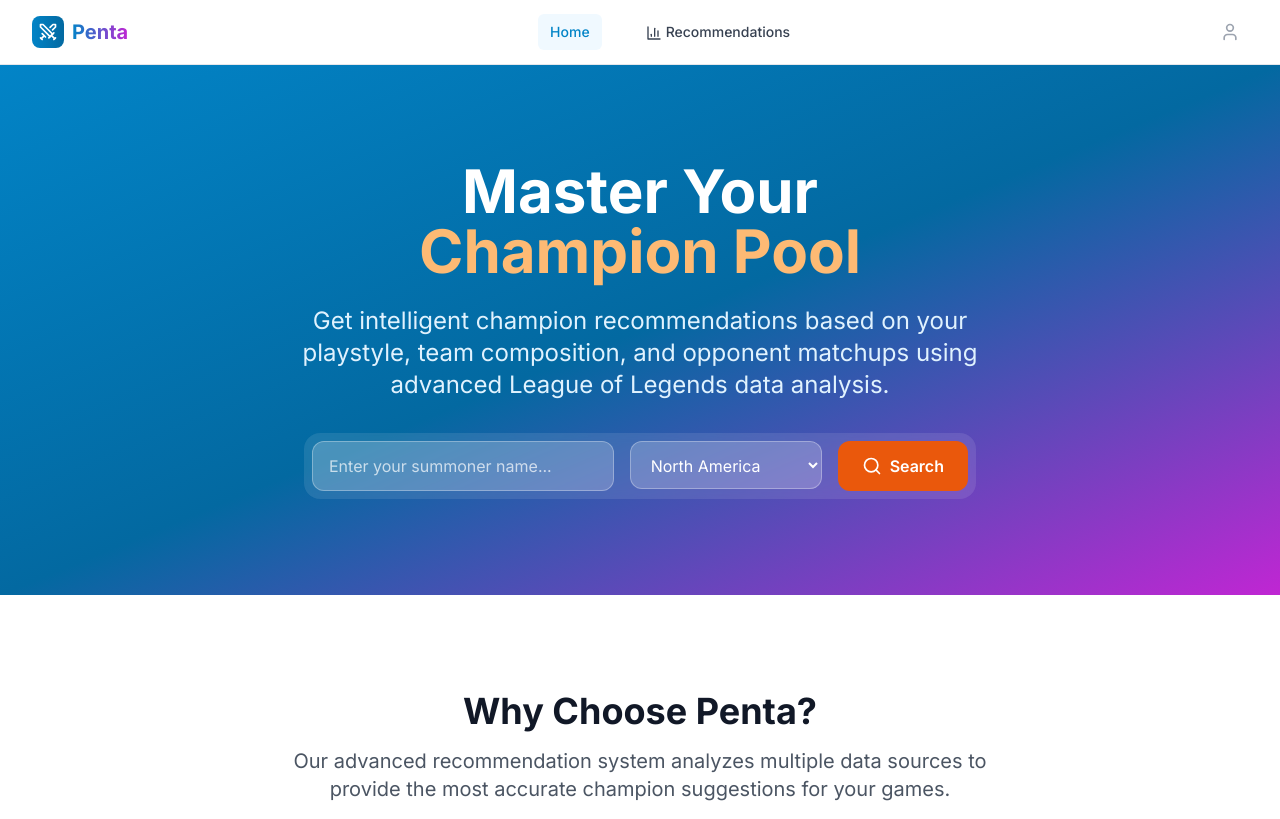
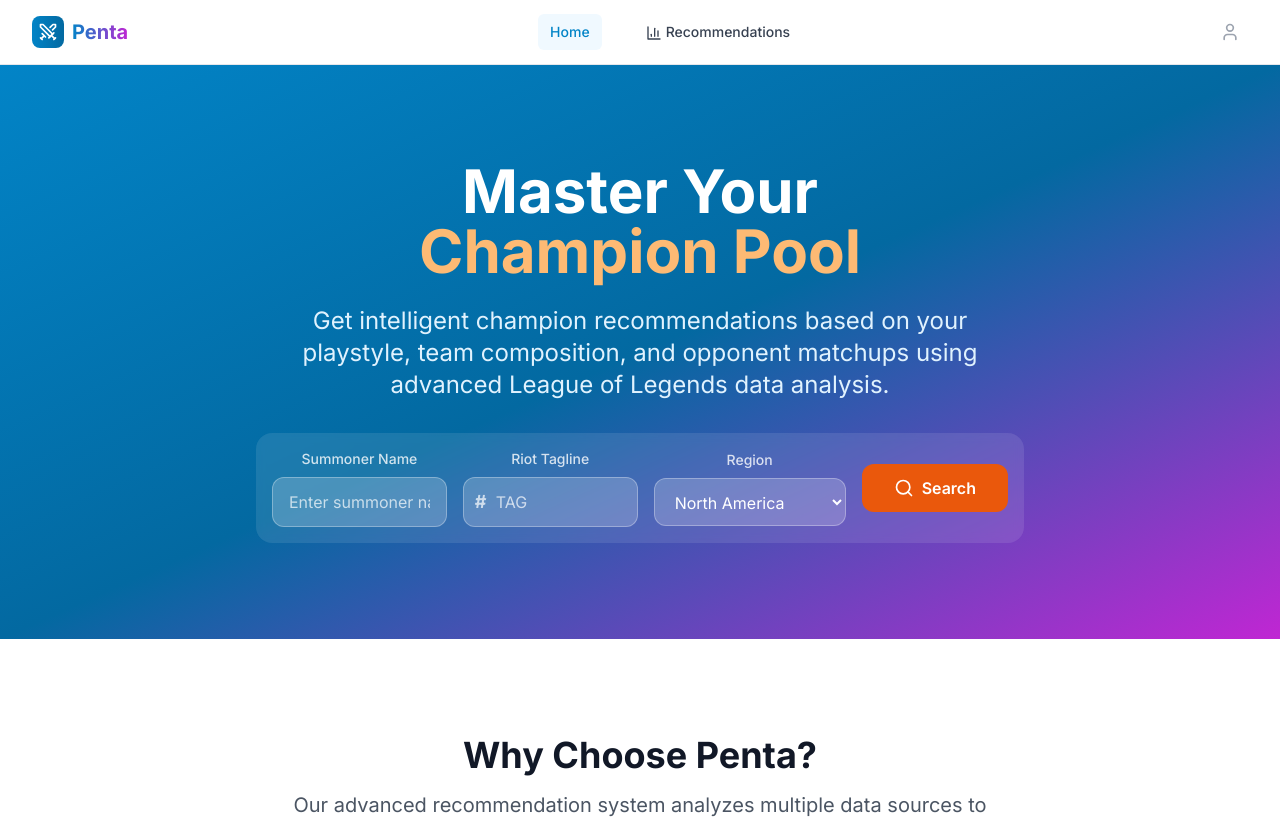
Before and after one commit to ekc395/Penta, a React (Vite) app in the folder frontend/: page / in a window 1280 px wide. Shown: the top 819 px of the page. Built offline with nearby package versions, Linux system fonts and the light colour scheme.

Commit message:
Added tag input on home page and recommendation page

```diff
--- a/frontend/src/pages/HomePage.tsx
+++ b/frontend/src/pages/HomePage.tsx
@@ -1,10 +1,11 @@
 import { useState } from 'react'
 import { Link } from 'react-router-dom'
 import { motion } from 'framer-motion'
-import { Search, Target, Users, TrendingUp, ArrowRight, Star } from 'lucide-react'
+import { Search, Target, Users, TrendingUp, ArrowRight } from 'lucide-react'
 
 export function HomePage() {
   const [summonerName, setSummonerName] = useState('')
+  const [riotTagline, setRiotTagline] = useState('')
   const [region, setRegion] = useState('NA')
 
   const regions = [
@@ -28,7 +29,10 @@ export function HomePage() {
 
   const handleSearch = () => {
     if (summonerName.trim()) {
-      window.location.href = `/player/${encodeURIComponent(summonerName.trim())}?region=${region}`
+      const fullName = riotTagline.trim()
+        ? `${summonerName.trim()}#${riotTagline.trim()}`
+        : summonerName.trim()
+      window.location.href = `/player/${encodeURIComponent(fullName)}?region=${region}`
     }
   }
 
@@ -52,29 +56,57 @@ export function HomePage() {
               and opponent matchups using advanced League of Legends data analysis.
             </p>
 
-            {/* Search Form */}
+            {/* Search Form - OP.GG Style */}
             <motion.div
               initial={{ opacity: 0, y: 20 }}
               animate={{ opacity: 1, y: 0 }}
               transition={{ duration: 0.8, delay: 0.2 }}
-              className="max-w-2xl mx-auto"
+              className="max-w-3xl mx-auto"
             >
-              <div className="flex flex-col sm:flex-row gap-4 p-2 bg-white/10 backdrop-blur-sm rounded-2xl">
-                <div className="flex-1">
+              <div className="bg-white/10 backdrop-blur-sm rounded-2xl p-4">
+                <div className="flex flex-col lg:flex-row gap-4 items-center">
+                  {/* Username Input */}
+                  <div className="flex-1 w-full">
+                    <label className="block text-sm font-medium text-white/80 mb-2">
+                      Summoner Name
+                    </label>
                     <input
                       type="text"
-                    placeholder="Enter your summoner name..."
+                      placeholder="Enter summoner name"
                       value={summonerName}
                       onChange={(e) => setSummonerName(e.target.value)}
                       onKeyPress={(e) => e.key === 'Enter' && handleSearch()}
-                    className="w-full px-4 py-3 bg-white/20 border border-white/30 rounded-xl text-white placeholder-white/70 focus:outline-none focus:ring-2 focus:ring-white/50"
+                      className="w-full px-4 py-3 bg-white/20 border border-white/30 rounded-xl text-white placeholder-white/70 focus:outline-none focus:ring-2 focus:ring-white/50 focus:border-white/50"
                     />
                   </div>
-                <div className="sm:w-48">
+
+                  {/* Riot Tagline Input */}
+                  <div className="flex-1 w-full">
+                    <label className="block text-sm font-medium text-white/80 mb-2">
+                      Riot Tagline
+                    </label>
+                    <div className="relative">
+                      <span className="absolute left-3 top-1/2 transform -translate-y-1/2 text-white/70 text-lg font-bold">#</span>
+                      <input
+                        type="text"
+                        placeholder="TAG"
+                        value={riotTagline}
+                        onChange={(e) => setRiotTagline(e.target.value)}
+                        onKeyPress={(e) => e.key === 'Enter' && handleSearch()}
+                        className="w-full pl-8 pr-4 py-3 bg-white/20 border border-white/30 rounded-xl text-white placeholder-white/70 focus:outline-none focus:ring-2 focus:ring-white/50 focus:border-white/50"
+                      />
+                    </div>
+                  </div>
+
+                  {/* Region Selector */}
+                  <div className="w-full lg:w-48">
+                    <label className="block text-sm font-medium text-white/80 mb-2">
+                      Region
+                    </label>
                     <select
                       value={region}
                       onChange={(e) => setRegion(e.target.value)}
-                    className="w-full px-4 py-3 bg-white/20 border border-white/30 rounded-xl text-white focus:outline-none focus:ring-2 focus:ring-white/50"
+                      className="w-full px-4 py-3 bg-white/20 border border-white/30 rounded-xl text-white focus:outline-none focus:ring-2 focus:ring-white/50 focus:border-white/50"
                     >
                       {regions.map((region) => (
                         <option key={region.value} value={region.value} className="text-gray-900">
@@ -83,13 +115,18 @@ export function HomePage() {
                       ))}
                     </select>
                   </div>
+
+                  {/* Search Button */}
+                  <div className="w-full lg:w-auto">
                     <button
                       onClick={handleSearch}
-                  className="px-6 py-3 bg-accent-600 hover:bg-accent-700 rounded-xl font-semibold transition-colors flex items-center justify-center space-x-2"
+                      className="w-full lg:w-auto px-8 py-3 bg-accent-600 hover:bg-accent-700 rounded-xl font-semibold transition-colors flex items-center justify-center space-x-2"
                     >
                       <Search className="w-5 h-5" />
                       <span>Search</span>
                     </button>
+                  </div>
+                </div>
               </div>
             </motion.div>
           </motion.div>
--- a/frontend/src/pages/RecommendationsPage.tsx
+++ b/frontend/src/pages/RecommendationsPage.tsx
@@ -1,14 +1,14 @@
 import { useState } from 'react'
 import { useQuery } from 'react-query'
 import { motion } from 'framer-motion'
-import { Search, Filter, Star, TrendingUp, Users, Target } from 'lucide-react'
+import { Search, Target } from 'lucide-react'
 import { championRecommendationApi } from '@/services/api'
-import { ChampionRecommendation, Role, Region } from '@/types'
-import { ChampionCard } from '@/components/champion/ChampionCard'
+import { Role, Region } from '@/types'
 import { RecommendationCard } from '@/components/recommendation/RecommendationCard'
 
 export function RecommendationsPage() {
   const [summonerName, setSummonerName] = useState('')
+  const [riotTagline, setRiotTagline] = useState('')
   const [region, setRegion] = useState<Region>('NA')
   const [preferredRole, setPreferredRole] = useState<Role>('MID')
   const [teamChampions, setTeamChampions] = useState<string[]>([])
@@ -38,14 +38,19 @@ export function RecommendationsPage() {
   ]
 
   const { data: recommendations, isLoading, error } = useQuery(
-    ['recommendations', summonerName, region, preferredRole, teamChampions, opponentChampions],
-    () => championRecommendationApi.getRecommendations(
-      summonerName,
-      region,
-      teamChampions,
-      opponentChampions,
-      preferredRole
-    ),
+    ['recommendations', summonerName, riotTagline, region, preferredRole, teamChampions, opponentChampions],
+    () => {
+      const fullName = riotTagline.trim()
+        ? `${summonerName.trim()}#${riotTagline.trim()}`
+        : summonerName.trim()
+      return championRecommendationApi.getRecommendations(
+        fullName,
+        region,
+        teamChampions,
+        opponentChampions,
+        preferredRole
+      )
+    },
     {
       enabled: isSearching && summonerName.trim() !== '',
       retry: 1,
@@ -123,6 +128,23 @@ export function RecommendationsPage() {
                     placeholder="Enter summoner name..."
                     className="input"
                   />
+                </div>
+
+                {/* Riot Tagline */}
+                <div>
+                  <label className="block text-sm font-medium text-gray-700 mb-2">
+                    Riot Tagline
+                  </label>
+                  <div className="relative">
+                    <span className="absolute left-3 top-1/2 transform -translate-y-1/2 text-gray-500 text-lg font-bold">#</span>
+                    <input
+                      type="text"
+                      placeholder="TAG"
+                      value={riotTagline}
+                      onChange={(e) => setRiotTagline(e.target.value)}
+                      className="w-full pl-8 pr-4 py-3 border border-gray-300 rounded-xl text-gray-900 placeholder-gray-500 focus:outline-none focus:ring-2 focus:ring-primary-500 focus:border-primary-500"
+                    />
+                  </div>
                 </div>
 
                 {/* Region */}
@@ -248,7 +270,7 @@ export function RecommendationsPage() {
             transition={{ duration: 0.8, delay: 0.4 }}
             className="lg:col-span-2"
           >
-            {error && (
+            {!!error && (
               <div className="card bg-red-50 border-red-200">
                 <p className="text-red-700">
                   Error loading recommendations. Please try again.
--- a/frontend/src/services/api.ts
+++ b/frontend/src/services/api.ts
@@ -1,7 +1,7 @@
 import axios from 'axios'
 import { ChampionRecommendation, TeamRecommendationRequest } from '@/types'
 
-const API_BASE_URL = '/api'
+const API_BASE_URL = 'http://localhost:8080/api'
 
 const api = axios.create({
   baseURL: API_BASE_URL,
```
Lines whose indentation alone changed are shown as unchanged.
